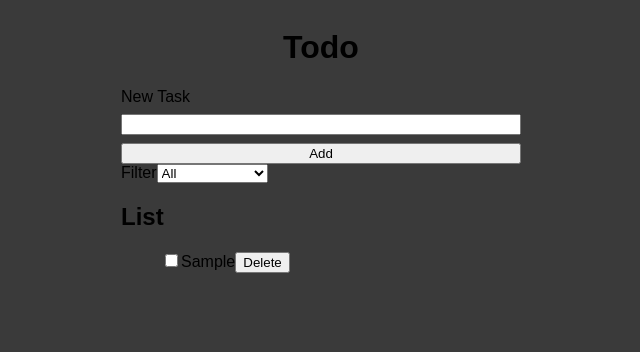
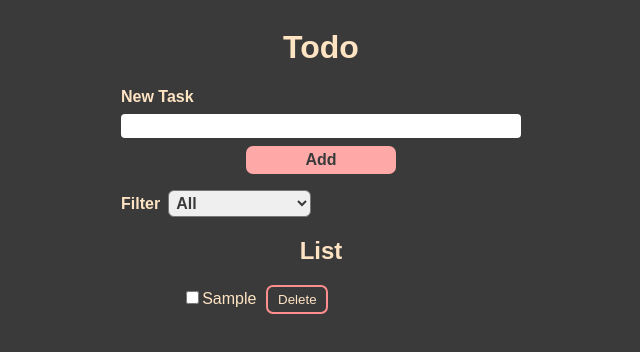
Before and after one commit to itohara22/todo-app, a React (Vite) app: page / in a window 1280 px wide. Both pictures are taken after typing "Sample" into the empty fields and a click on the button "Add". Shown: the top 352 px of the page, without its empty margins (319-959 px from the left). Built offline with nearby package versions, Linux system fonts and the light colour scheme.

Commit message:
added styling

```diff
--- a/src/components/NewTodoForm.jsx
+++ b/src/components/NewTodoForm.jsx
@@ -25,7 +25,9 @@ const NewTodoForm = (props) => {
           value={newTask}
         />
       </div>
-      <button type="submit">Add</button>
+      <button type="submit" className="form_btn">
+        Add
+      </button>
     </form>
   );
 };
--- a/src/components/TodoFilter.jsx
+++ b/src/components/TodoFilter.jsx
@@ -6,7 +6,7 @@ const TodoFilter = (props) => {
     props.filterChange(e.target.value);
   };
   return (
-    <div>
+    <div className="todo_filter">
       <label>Filter</label>
       <select onChange={filterChangeHandler}>
         <option value="all">All</option>
--- a/src/components/TodoItem.jsx
+++ b/src/components/TodoItem.jsx
@@ -2,7 +2,7 @@ import React from "react";
 
 const TodoItem = ({ title, id, completed, toggleTodo, deleteTodo }) => {
   return (
-    <li>
+    <li className="todo_itm">
       <label>
         <input
           type="checkbox"
@@ -11,7 +11,9 @@ const TodoItem = ({ title, id, completed, toggleTodo, deleteTodo }) => {
         />
         {title}
       </label>
-      <button onClick={() => deleteTodo(id)}>Delete</button>
+      <button className="del_btn" onClick={() => deleteTodo(id)}>
+        Delete
+      </button>
     </li>
   );
 };
--- a/src/style.css
+++ b/src/style.css
@@ -4,15 +4,17 @@
 }
 
 body {
-  background-color: rgb(58, 58, 58);
+  background-color: #3a3a3a;
   display: grid;
   place-items: center;
 }
 ul {
   list-style: none;
 }
-h1 {
+h1,
+h2 {
   text-align: center;
+  color: #ffe4c4;
 }
 
 form {
@@ -26,3 +28,72 @@ form {
   flex-direction: column;
   gap: 0.5rem;
 }
+
+.form_row label {
+  font-weight: bold;
+  color: bisque;
+}
+.form_row input {
+  padding: 0.3rem;
+  border-radius: 4px;
+  border: none;
+}
+
+.form_btn {
+  padding: 0.3rem 0.5rem;
+  width: 150px;
+  margin: 0 auto;
+  border: none;
+  border-radius: 7px;
+  color: #3a3a3a;
+  font-size: 1rem;
+  font-weight: bold;
+  background-color: #ffa8a8;
+  transition: all 100ms ease-in-out;
+}
+
+.form_btn:hover {
+  cursor: pointer;
+  background-color: #ff8e8e;
+}
+.todo_filter {
+  margin-top: 1rem;
+}
+
+.todo_filter label {
+  color: bisque;
+  font-weight: bold;
+  margin: 0 0.5rem 0.5rem 0;
+}
+
+.todo_filter select {
+  color: #3a3a3a;
+  font: inherit;
+  padding: 0.2rem;
+  font-weight: bold;
+  border-radius: 6px;
+}
+
+.todo_itm {
+  margin: 0.7rem;
+}
+.todo_itm label {
+  padding: 10px;
+  color: bisque;
+}
+
+.del_btn {
+  padding: 0.3rem 0.6rem;
+  border: #ff8e8e solid 2px;
+  background-color: #3a3a3a;
+  color: #ffe4c4;
+  border-radius: 7px;
+  transition: all 100ms ease-out;
+}
+
+.del_btn:hover {
+  color: #3a3a3a;
+  background-color: #ff8e8e;
+  font-weight: bolder;
+  cursor: pointer;
+}
```
